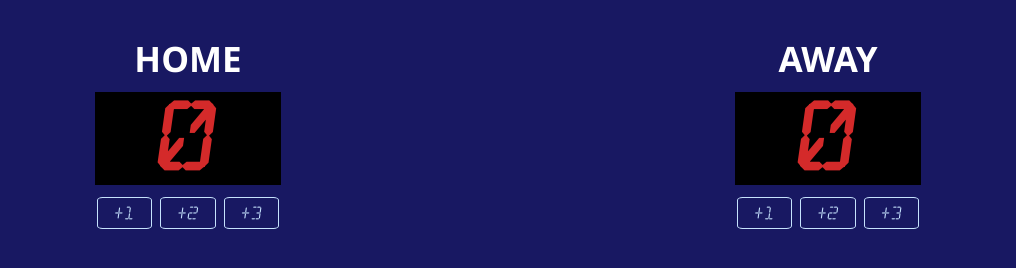
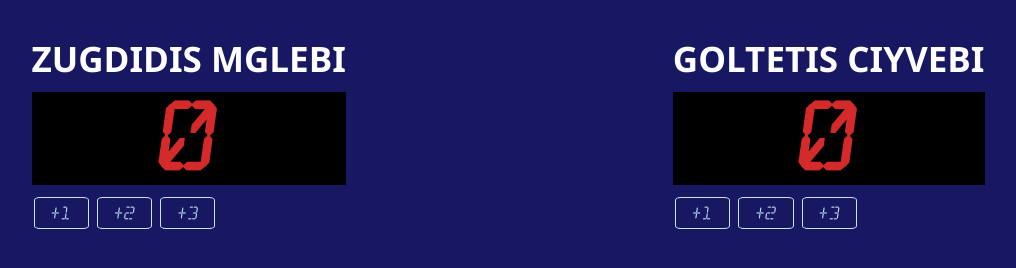
Before and after one commit to GigiArshba/scoreboard, a plain HTML site: page index.html in a window 1280 px wide. Shown: the whole page, without its empty margins (132-1148 px from the left). Drawn offline with Linux system fonts and the light colour scheme.

Commit message:
customize teams

```diff
--- a/index.html
+++ b/index.html
@@ -10,7 +10,7 @@
   <div class="container">
 
     <div>
-      <H3 class="teams">HOME</H3>
+      <H3 class="teams">ZUGDIDIS MGLEBI</H3>
       <h1 id="home-score" class="score">0</h1>
       <button class="btn" onclick="addOneHome()">+1</button>
       <button class="btn" onclick="addTwoHome()">+2</button>
@@ -18,7 +18,7 @@
     </div>
 
     <div>
-      <H3 class="teams">AWAY</H3>
+      <H3 class="teams">GOLTETIS CIYVEBI</H3>
       <h1 id="guest-score" class="score">0</h1>
       <button class="btn" onclick="addOneGuest()">+1</button>
       <button class="btn" onclick="addTwoGuest()">+2</button>
```
